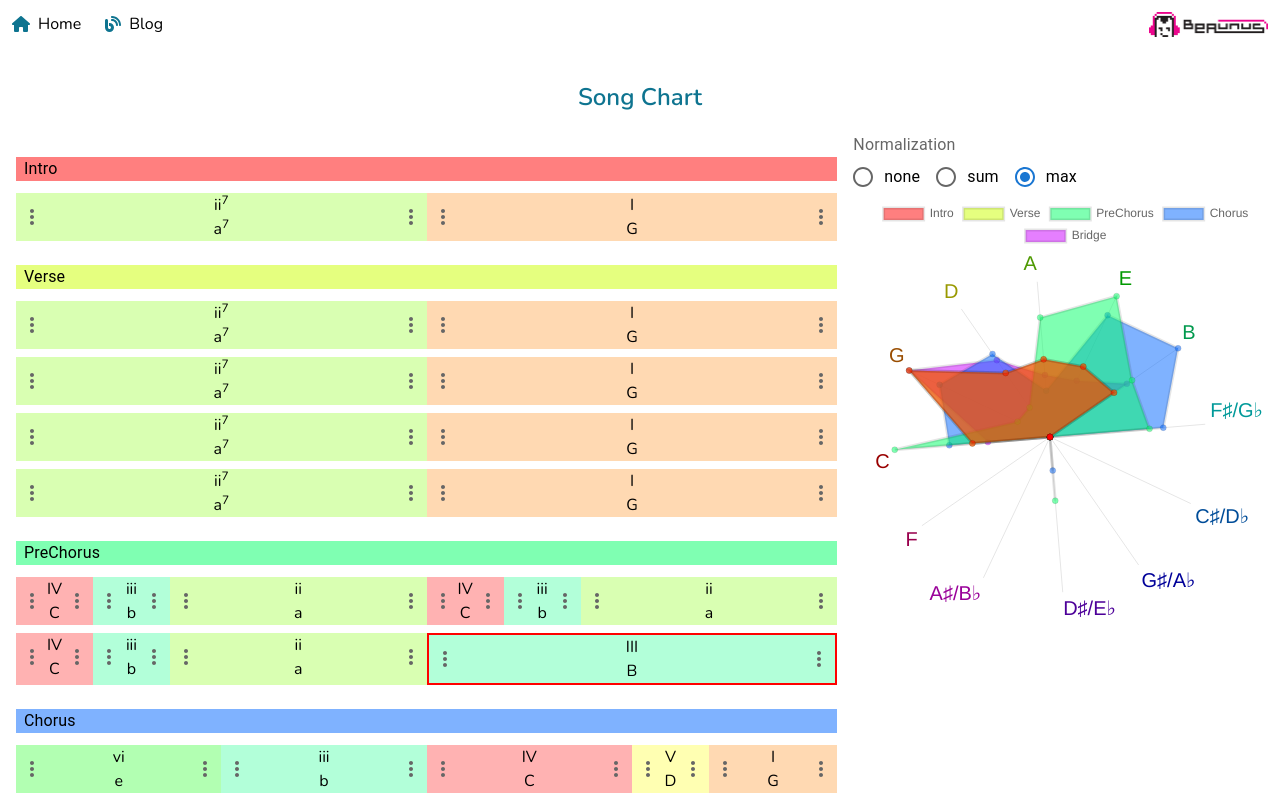
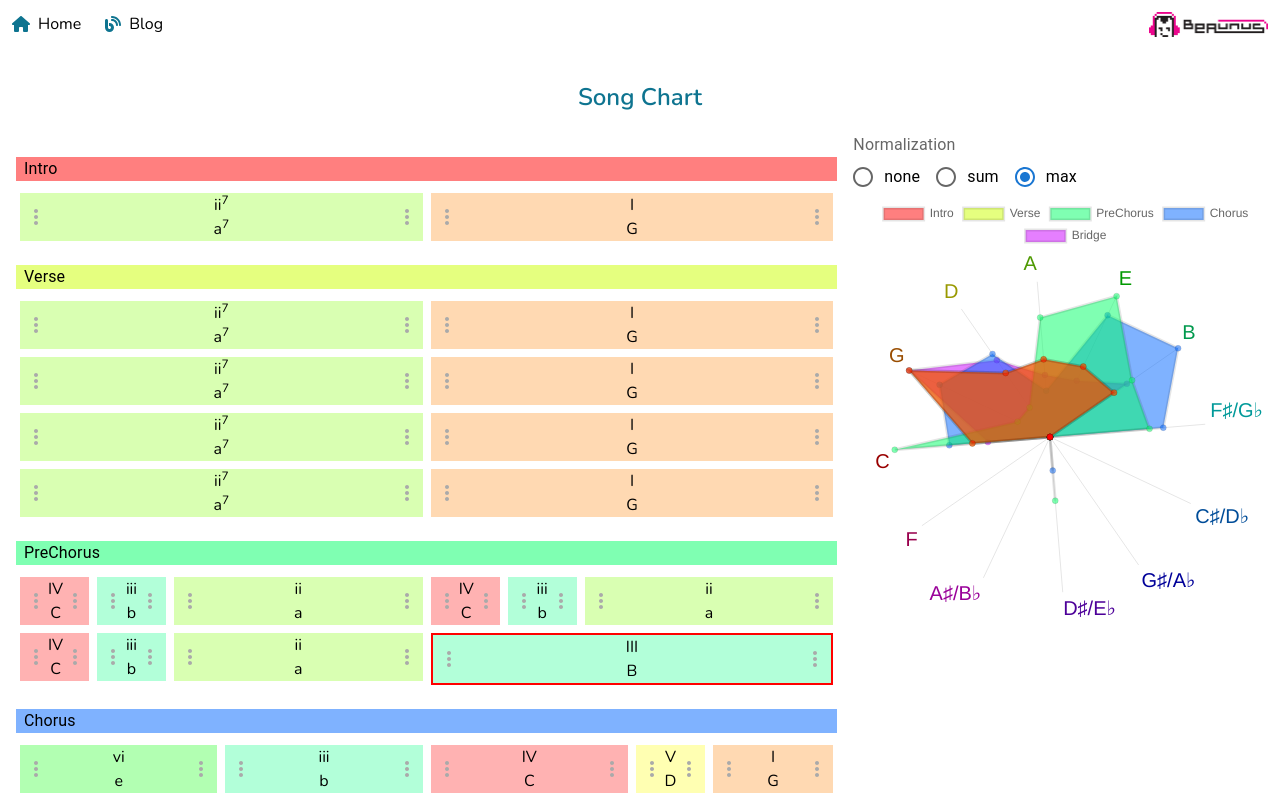
Before and after one commit to beaunus/beaunus.com, a Next.js app: page /blog/song-chart in a window 1280 px wide. Shown: the top 799 px of the page. Built offline with nearby package versions, Linux system fonts and the light colour scheme; no server answers.

Commit message:
feature: improve ChordChip styling

```diff
--- a/pages/blog/song-chart.tsx
+++ b/pages/blog/song-chart.tsx
@@ -212,25 +212,23 @@ const ChordChip: FC<{
 	qualityName: string;
 	root: NoteName;
 }> = ({ chordFunction, durationInBeats, isOutOfKey, qualityName, root }) => (
-	<div
-		style={{
-			backgroundColor: `hsl(${hueByNoteName[root]}, 100%, 50%, 0.3)`,
-			width: `${100 * (durationInBeats / NUM_BEATS_PER_ROW)}%`,
-			...(isOutOfKey ? { border: "solid red 2px" } : {}),
-		}}
-	>
+	<div style={{ width: `${100 * (durationInBeats / NUM_BEATS_PER_ROW)}%` }}>
 		<Stack
 			alignItems="center"
-			className="px-1"
+			className="px-1 mx-1"
 			direction="row"
 			justifyContent="space-between"
+			style={{
+				backgroundColor: `hsl(${hueByNoteName[root]}, 100%, 50%, 0.3)`,
+				...(isOutOfKey ? { border: "solid red 2px" } : {}),
+			}}
 		>
-			<MoreVert htmlColor="#666" />
+			<MoreVert htmlColor="#aaa" />
 			<Stack alignItems="center" direction="column">
 				<div>{CHORD_QUALITY_BY_NAME[qualityName].decorate(chordFunction)}</div>
 				<div>{CHORD_QUALITY_BY_NAME[qualityName].decorate(root)}</div>
 			</Stack>
-			<MoreVert htmlColor="#666" />
+			<MoreVert htmlColor="#aaa" />
 		</Stack>
 	</div>
 );
```
